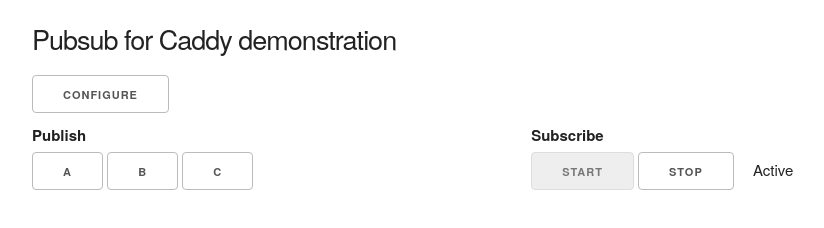
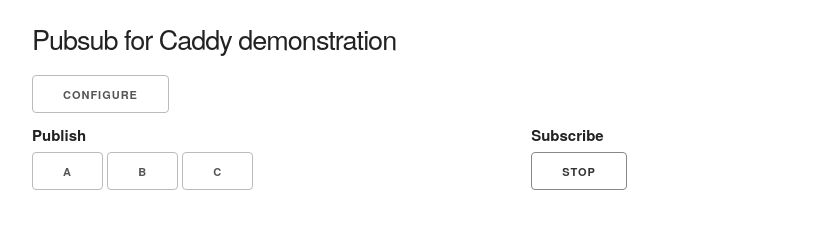
Before and after one commit to jung-kurt/caddy-pubsub, a plain HTML site: page example/index.html in a window 1280 px wide. Both pictures are taken after a click on the button "START". Shown: the whole page, without its empty margins (128-952 px from the left). Drawn offline with nearby package versions, Linux system fonts and the light colour scheme; no server answers.

Commit message:
Simplify start/stop action

```diff
--- a/example/app.js
+++ b/example/app.js
@@ -6,11 +6,8 @@
   var sub, pub, subscribe, status, append, ids, mode;
 
   subscribe = null;
-
   ids = util.domElements('id');
-
   append = util.append(ids.list, 'li', 10);
-
   mode = "run";
 
   pub = function(str) {
@@ -21,40 +18,24 @@
     ps.publish(ids.pub_category.value, ids.pub_url.value, body, authStr);
   };
 
-  status = function(active) {
-    if (active) {
-      ids.status.textContent = "Active";
-      ids.btn_stop.removeAttribute('disabled');
-      ids.btn_start.setAttribute('disabled', 'disabled');
-    } else {
-      ids.status.textContent = "Inactive";
-      ids.btn_start.removeAttribute('disabled');
-      ids.btn_stop.setAttribute('disabled', 'disabled');
-    }
-  };
-
-  status(false);
-
-  sub = function(activate) {
+  sub = function() {
     var authStr, subFnc;
 
     subFnc = function(data, time) {
       append(data);
     };
 
-    if (activate) {
-      if (subscribe) subscribe.stop();
+    if (subscribe) {
+      subscribe.stop();
+      subscribe = null;
+      ids.sub_action.textContent = "Start";
+    } else {
       authStr = util.basicAuthStr(ids.sub_user.value, ids.sub_pw.value);
       subscribe = ps.Subscriber(ids.sub_category.value, ids.sub_url.value, subFnc, authStr);
       subscribe.start();
-      status(true);
-    } else {
-      if (subscribe) {
-        subscribe.stop();
-        subscribe = null;
-      }
-      status(false);
+      ids.sub_action.textContent = "Stop";
     }
+
   };
 
   util.click(function(val) {
@@ -68,11 +49,8 @@
       case "pub-c":
         pub("C");
         break;
-      case "sub-start":
-        sub(true);
-        break;
-      case "sub-stop":
-        sub(false);
+      case "sub-action":
+        sub();
         break;
       case "mode":
         if (mode === "run") {
--- a/example/index.html
+++ b/example/index.html
@@ -44,10 +44,8 @@
           </div>
           <div class="six columns">
             <label for="sub_action">Subscribe</label>
-            <div id="sub_action">
-              <button type="button" id="btn_start" data-click="sub-start">Start</button>
-              <button type="button" id="btn_stop" data-click="sub-stop">Stop</button>
-              <span class="lf" id="status"></span>
+            <div>
+              <button type="button" id="sub_action" data-click="sub-action">Start</button>
             </div>
           </div>
         </div>
```
Also changed, not shown: 1 other file.
